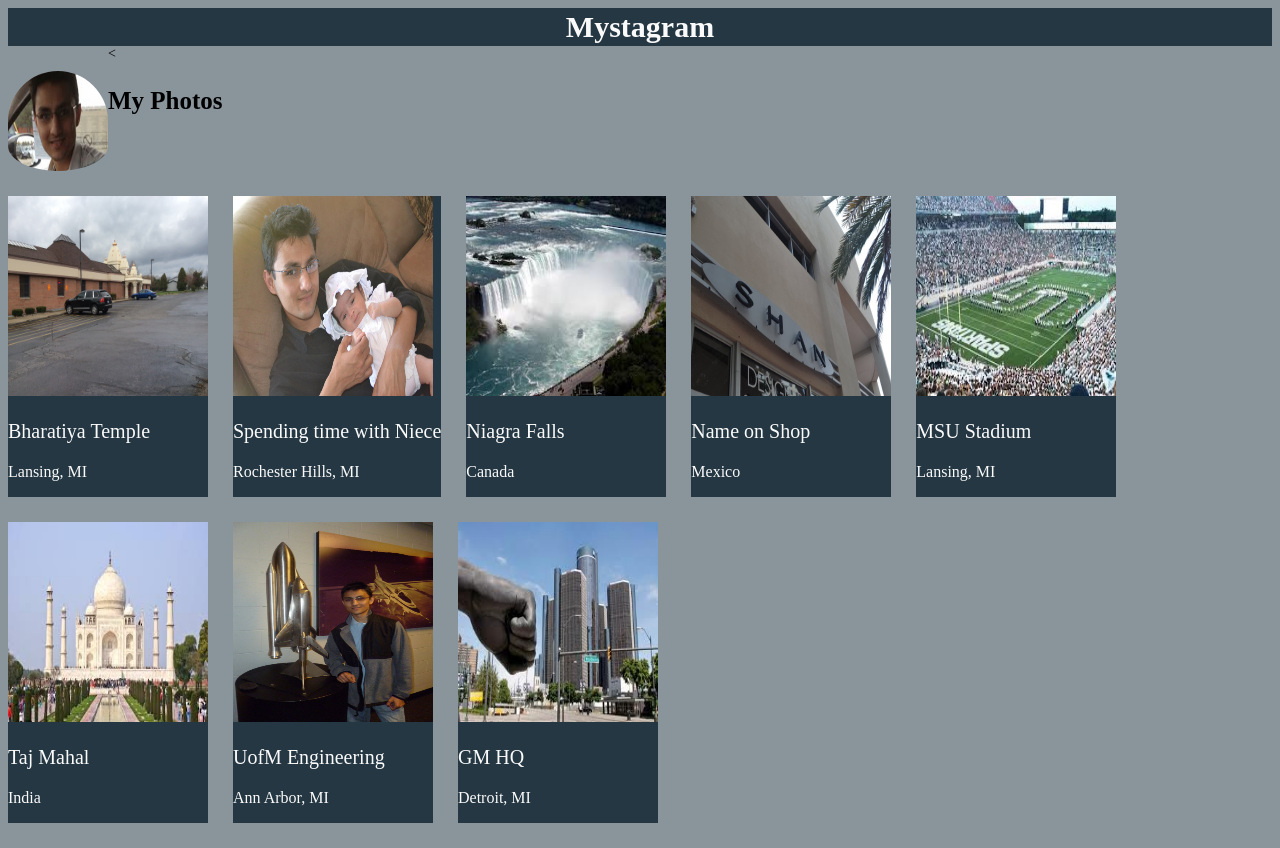
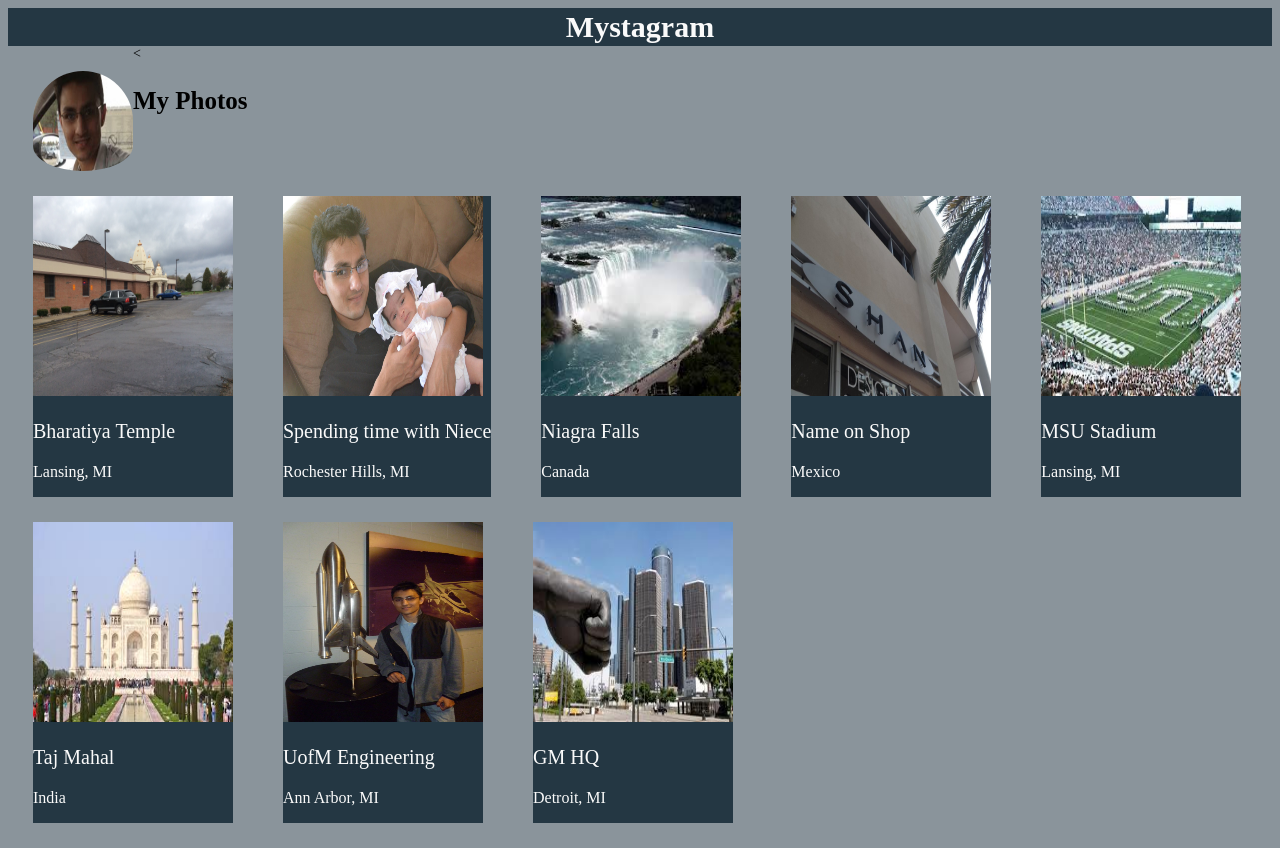
Before and after one commit to shahshan/TC349, a plain HTML site: page week3/Mystagram.html in a window 1280 px wide. Drawn offline with Linux system fonts and the light colour scheme.

Commit message:
modified css
margin to left

```diff
--- a/week3/mystagram.css
+++ b/week3/mystagram.css
@@ -18,6 +18,7 @@ h1 {
 #picture {
 	float: left;
 	margin-top: 25px;
+	margin-left: 25px;
 	padding-bottom: 25px;
 	border-radius: 75px;
 
@@ -33,6 +34,7 @@ h2 {
 	margin-top: 5px:
 	position: relative;
 	margin-right: 25px;
+	margin-left: 25px;
 	margin-bottom: 25px;
 	background-color: #243743;
 	}
```
Also changed, not shown: 1 other file.
